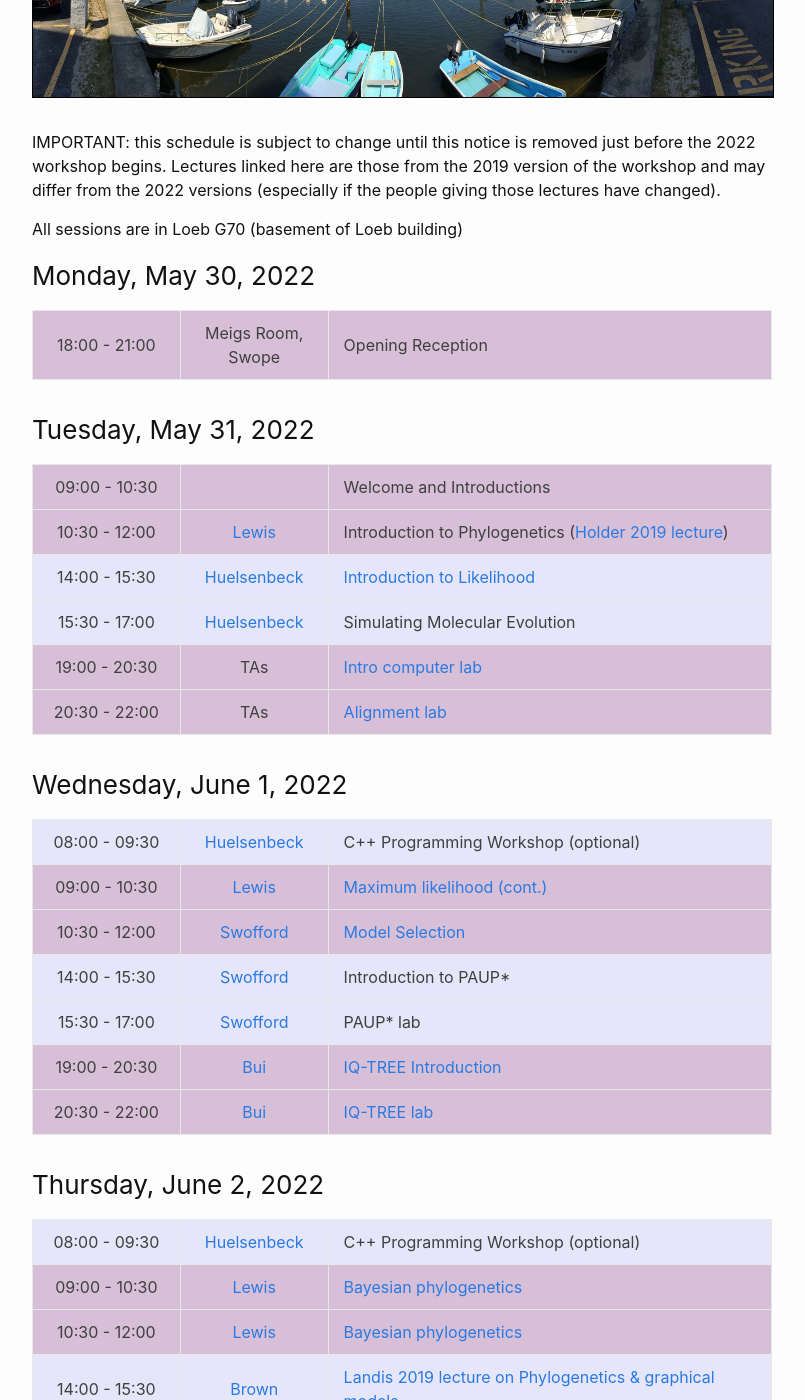
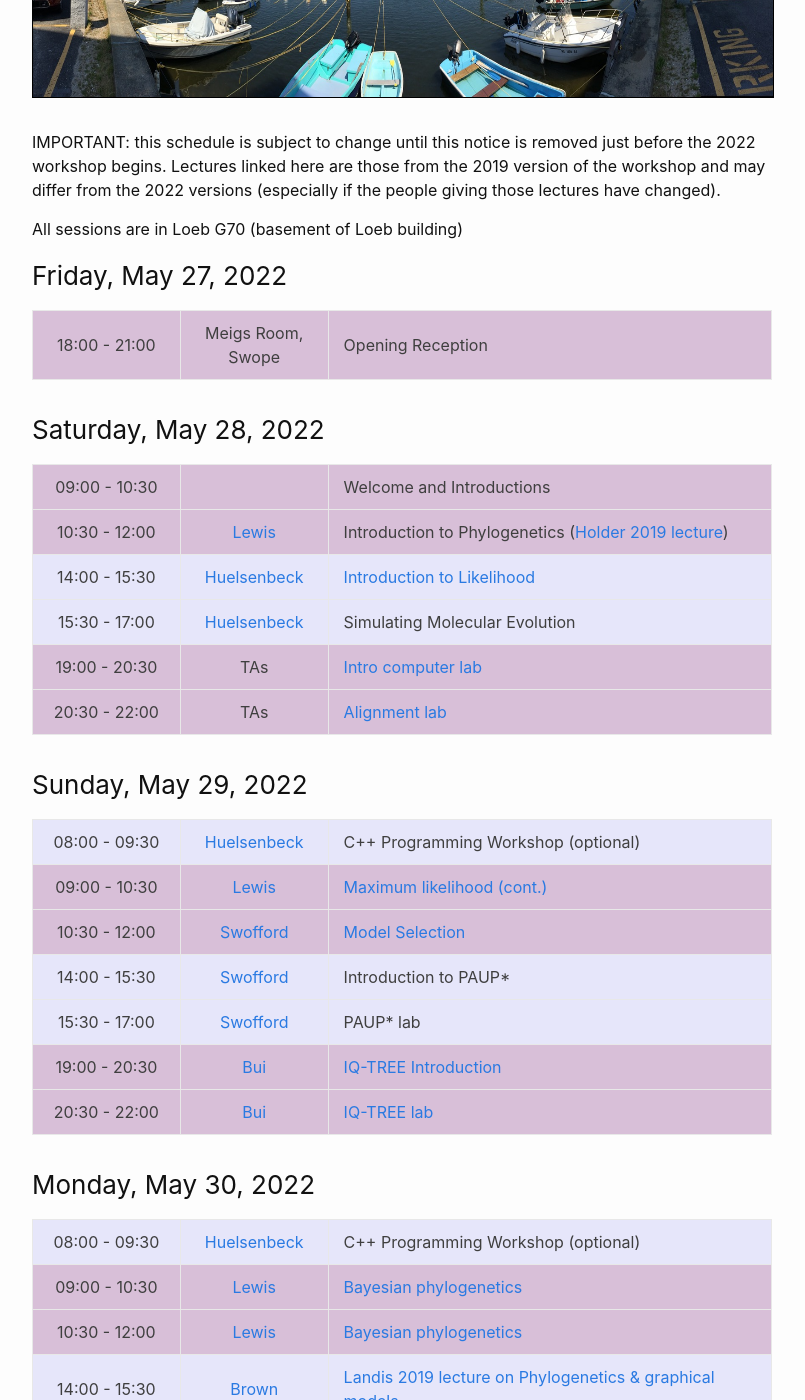
Before and after one commit to molevolworkshop/molevolworkshop.github.io, a Jekyll site: the page built from schedule.md, in a window 1280 px wide and 1400 px high, scrolled down 318 px. Shown: the whole window, without its empty margins (238-1043 px from the left). Built offline with Jekyll 4.4.1, drawn with Linux system fonts in a browser that asks for light colours; some of the changed text lies outside the part shown.

Commit message:
schedule shift dictated by MBL

```diff
--- a/schedule.md
+++ b/schedule.md
@@ -11,13 +11,13 @@ Lectures linked here are those from the 2019 version of the workshop and may dif
 
 All sessions are in Loeb G70 (basement of Loeb building)
 
-### Monday, May 30, 2022
+### Friday, May 27, 2022
 
 ---------------|--------------------------------------|-----------------------------------
  18:00 - 21:00 |  Meigs Room, Swope                   | Opening Reception
 {:.daily-schedule-std}
 
-### Tuesday, May 31, 2022
+### Saturday, May 28, 2022
 
 ---------------|--------------------------------------|-----------------------------------
  09:00 - 10:30 |                                      | Welcome and Introductions
@@ -28,7 +28,7 @@ All sessions are in Loeb G70 (basement of Loeb building)
  20:30 - 22:00 | TAs                                  | [Alignment lab](/labs/alignment/)
 {: .daily-schedule-std}
 
-### Wednesday, June 1, 2022
+### Sunday, May 29, 2022
 
 ---------------|--------------------------------------|-----------------------------------
  08:00 - 09:30 | [Huelsenbeck](/faculty-huelsenbeck/) | C++ Programming Workshop (optional)
@@ -40,7 +40,7 @@ All sessions are in Loeb G70 (basement of Loeb building)
  20:30 - 22:00 | [Bui](/faculty-bui/)                 | [IQ-TREE lab](http://www.iqtree.org/workshop/molevol2019) <!--, [tutorial solution]({{ site.baseurl }}/faculty/bui/pdf/Minh_2019_Tutorial-solutions-opt.pdf) -->
 {:.daily-schedule-cpp}
 
-### Thursday, June 2, 2022
+### Monday, May 30, 2022
 
 ---------------|--------------------------------------|-----------------------------------
  08:00 - 09:30 | [Huelsenbeck](/faculty-huelsenbeck)  | C++ Programming Workshop (optional)
@@ -52,7 +52,7 @@ All sessions are in Loeb G70 (basement of Loeb building)
  20:00 - 22:00 | [Brown](/faculty-brown/)             | [Gene tree estimation with RevBayes](https://revbayes.github.io/tutorials/ctmc/)
 {:.daily-schedule-cpp}
 
-### Friday, June 3, 2022
+### Tuesday, May 31, 2022
 
 ---------------|--------------------------------------|-----------------------------------
  08:00 - 09:30 | [Huelsenbeck](/faculty-huelsenbeck/) | C++ Programming Workshop (optional)
@@ -76,11 +76,11 @@ All sessions are in Loeb G70 (basement of Loeb building)
  20:30 - 22:00 | Swope Terrace                        | Course Dinner Party
 {:.daily-schedule-cpp}
 
-### Sunday, June 5, 2022
+### Thursday, June 2, 2022
 
 **Free Day** (sleep in, catch up on email, visit [Martha's Vineyard](https://mvol.com), go [whale watching in Hyannis](https://www.whales.net), etc.)
 
-### Monday, June 6, 2022
+### Friday, June 3, 2022
 
 ---------------|--------------------------------------|-----------------------------------
  08:00 - 09:30 | [Huelsenbeck](/faculty-huelsenbeck/) | C++ Programming Workshop (optional)
@@ -94,7 +94,7 @@ All sessions are in Loeb G70 (basement of Loeb building)
 
 \* Laura Kubatko's lecture and lab will be presented by David Swofford in 2022
 
-### Tuesday, June 7, 2022
+### Saturday, June 4, 2022
 
 ---------------|--------------------------------------|-----------------------------------
  08:00 - 09:30 | [Huelsenbeck](/faculty-huelsenbeck/) | C++ Programming Workshop (optional)
@@ -106,7 +106,7 @@ All sessions are in Loeb G70 (basement of Loeb building)
  20:30 - 22:00 | [Bielawski](/faculty-bielawski/)     | [Additional resource](http://awarnach.mathstat.dal.ca/~joeb/PAML_lab/Resources.html), [advanced lab](https://bitbucket.org/EvoWorks/protocol-inference-of-episodic-selection/downloads)
 {:.daily-schedule-cpp}
 
-### Wednesday, June 8, 2022
+### Sunday, June 5, 2022
 
 ---------------|--------------------------------------|-----------------------------------
  08:00 - 09:30 | [Huelsenbeck](/faculty-huelsenbeck/) | C++ Programming Workshop (optional)
@@ -118,7 +118,7 @@ All sessions are in Loeb G70 (basement of Loeb building)
  20:30 - 22:00 | [Knowles](/faculty-knowles/)         | Evolutionary applications of genomic data
 {:.daily-schedule-cpp}
 
-### Thursday, June 9, 2022
+### Monday, June 6, 2022
 
 ---------------|--------------------------------------|-----------------------------------
  09:00 - 10:30 | [Swofford](/faculty-swofford/)       | Scientific ethics ([Holder 2019 lecture]({{ site.baseurl }}/faculty/holder/pdf/Holder_last_lecture_2019-opt.pdf))
```
Also changed, not shown: other parts of schedule.md (+1 -1 lines).
